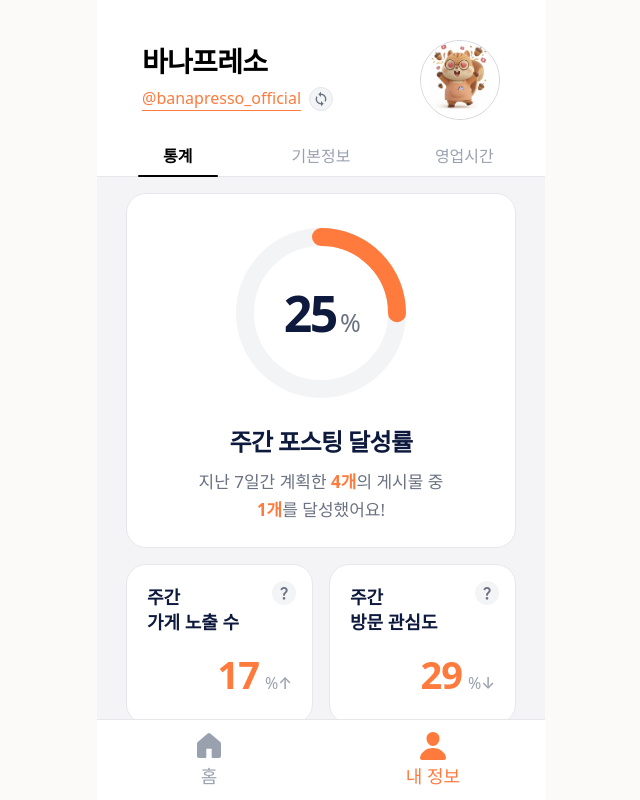
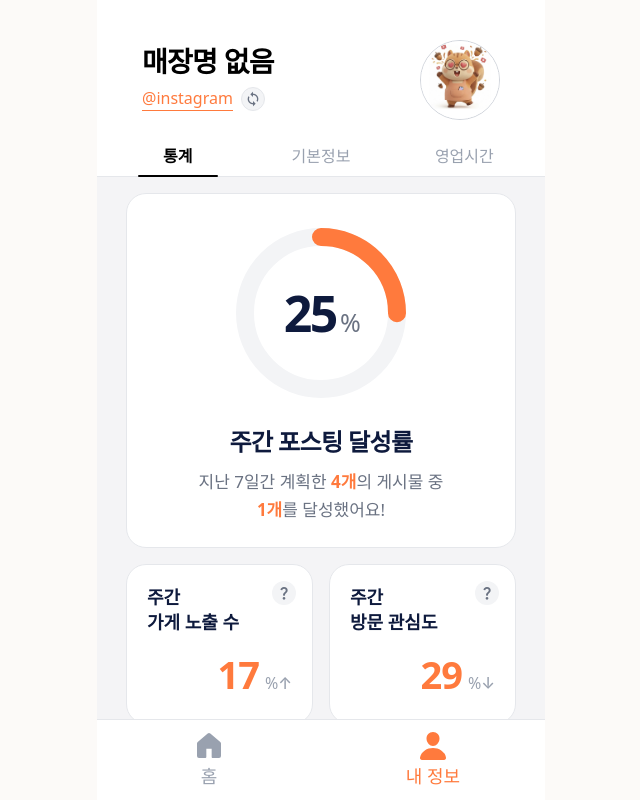
Before and after one commit to heewon916/marketing, a React (Vite) app in the folder fe/: page /mypage in a window 1280 px wide. Shown: the whole page, without its empty margins (319-959 px from the left). Built offline with nearby package versions, Linux system fonts and the light colour scheme; no server answers.

Commit message:
feat(user): 마이페이지 내 정보 조회 API 연동 (S14P31A401-89)

```diff
--- a/fe/src/features/mypage/api.js
+++ b/fe/src/features/mypage/api.js
@@ -1 +1,7 @@
-export const myPageApi = {}
+import { api } from '@/lib/Axios.js';
+
+export const mypageApi = {
+  getMyInfo() {
+    return api.get('/api/v1/users/me');
+  },
+};
--- a/fe/src/pages/mypage/MyPage.jsx
+++ b/fe/src/pages/mypage/MyPage.jsx
@@ -1,14 +1,13 @@
-import { useState } from 'react';
+import { useEffect, useState } from 'react';
 import BottomTab from '@/components/common/BottomTab';
 import MyPageHeader from '@/features/mypage/components/MyPageHeader';
 import MyPageTabSwitcher from '@/features/mypage/components/MyPageTabSwitcher';
 import MyPageStatsSection from '@/features/mypage/sections/MyPageStatsSection';
 import AccountInfoSection from '@/features/mypage/sections/AccountInfoSection';
 import OperatingHoursSection from '@/features/mypage/sections/OperatingHoursSection';
+import { mypageApi } from '@/features/mypage/api';
 
 const myPageMockData = {
-  storeName: '바나프레소',
-  instagramUsername: '@banapresso_official',
   weeklyPostAchievementRate: 25,
   targetPostCount: 4,
   achievedPostCount: 1,
@@ -18,17 +17,54 @@
 
 export default function MyPage() {
   const [activeTab, setActiveTab] = useState('stats');
+  const [myInfo, setMyInfo] = useState(null);
+  const [isLoading, setIsLoading] = useState(true);
+
+  useEffect(() => {
+    const fetchMyInfo = async () => {
+      try {
+        const response = await mypageApi.getMyInfo();
+
+        console.log('마이페이지 정보:', response.data);
+
+        setMyInfo(response.data);
+      } catch (error) {
+        console.error('마이페이지 정보 조회 실패:', error);
+      } finally {
+        setIsLoading(false);
+      }
+    };
+
+    fetchMyInfo();
+  }, []);
+
+  const user = myInfo?.user;
+  const store = myInfo?.store;
+
+  const storeName = store?.storeName ?? '매장명 없음';
+
+  const instagramUsername = user?.instagramUsername
+    ? `@${user.instagramUsername}`
+    : '@instagram';
 
   const handleLogout = () => {
     // TODO: 실제 로그아웃 로직 연결
     console.log('로그아웃');
   };
 
+  if (isLoading) {
+    return (
+      <div className="flex h-dvh items-center justify-center bg-[#f4f4f6] text-base text-gray-500">
+        마이페이지 정보를 불러오는 중입니다.
+      </div>
+    );
+  }
+
   return (
     <div className="flex h-dvh flex-col overflow-hidden bg-[#f4f4f6]">
       <MyPageHeader
-        storeName={myPageMockData.storeName}
-        instagramUsername={myPageMockData.instagramUsername}
+        storeName={storeName}
+        instagramUsername={instagramUsername}
       />
 
       <MyPageTabSwitcher activeTab={activeTab} onChange={setActiveTab} />
```
